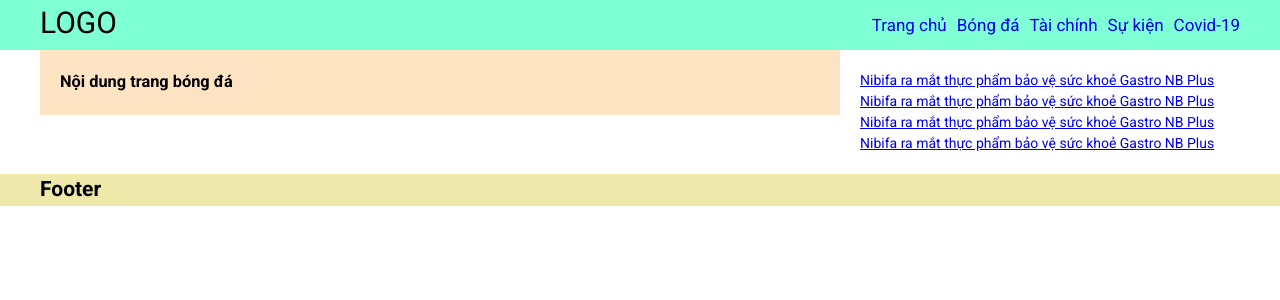
After one commit to hoatq-fptaptech/webfrontend0821, a PHP site: page /bongda.php in a window 1280 px wide. The commit adds this page. Shown: the top 300 px of the page. Run offline with PHP 8.4, Linux system fonts and the light colour scheme.

Commit message:
up code to github - layout

```diff
--- a/bongda.html
+++ b/bongda.php
@@ -3,24 +3,10 @@
 <head>
     <meta charset="UTF-8">
     <title>Bóng đá</title>
-    <link rel="preconnect" href="https://fonts.googleapis.com">
-    <link rel="preconnect" href="https://fonts.gstatic.com" crossorigin>
-    <link href="https://fonts.googleapis.com/css2?family=Roboto:wght@100;300;400;500;700&display=swap" rel="stylesheet">
-    <link rel="stylesheet" href="css/layout.css"/>
+    <?php include("layout/head.html");?>
 </head>
 <body>
-<header class="header">
-    <div class="container">
-        <div class="logo">LOGO</div>
-        <ul class="menu">
-            <li><a href="#">Trang chủ</a> </li>
-            <li><a href="demo2.html">Bóng đá</a> </li>
-            <li><a href="#">Tài chính</a> </li>
-            <li><a href="#">Sự kiện</a> </li>
-            <li><a href="#">Covid-19</a> </li>
-        </ul>
-    </div>
-</header>
+<?php include("layout/header.html");?>
 <section class="main">
     <div class="container">
         <article class="content">
--- /dev/null
+++ b/layout/header.html
@@ -0,0 +1,12 @@
+<header class="header">
+    <div class="container">
+        <div class="logo">LOGO</div>
+        <ul class="menu">
+            <li><a href="#">Trang chủ</a> </li>
+            <li><a href="demo2.html">Bóng đá</a> </li>
+            <li><a href="#">Tài chính</a> </li>
+            <li><a href="#">Sự kiện</a> </li>
+            <li><a href="#">Covid-19</a> </li>
+        </ul>
+    </div>
+</header>
```
Also changed, not shown: layout.php (+1 -12 lines).
